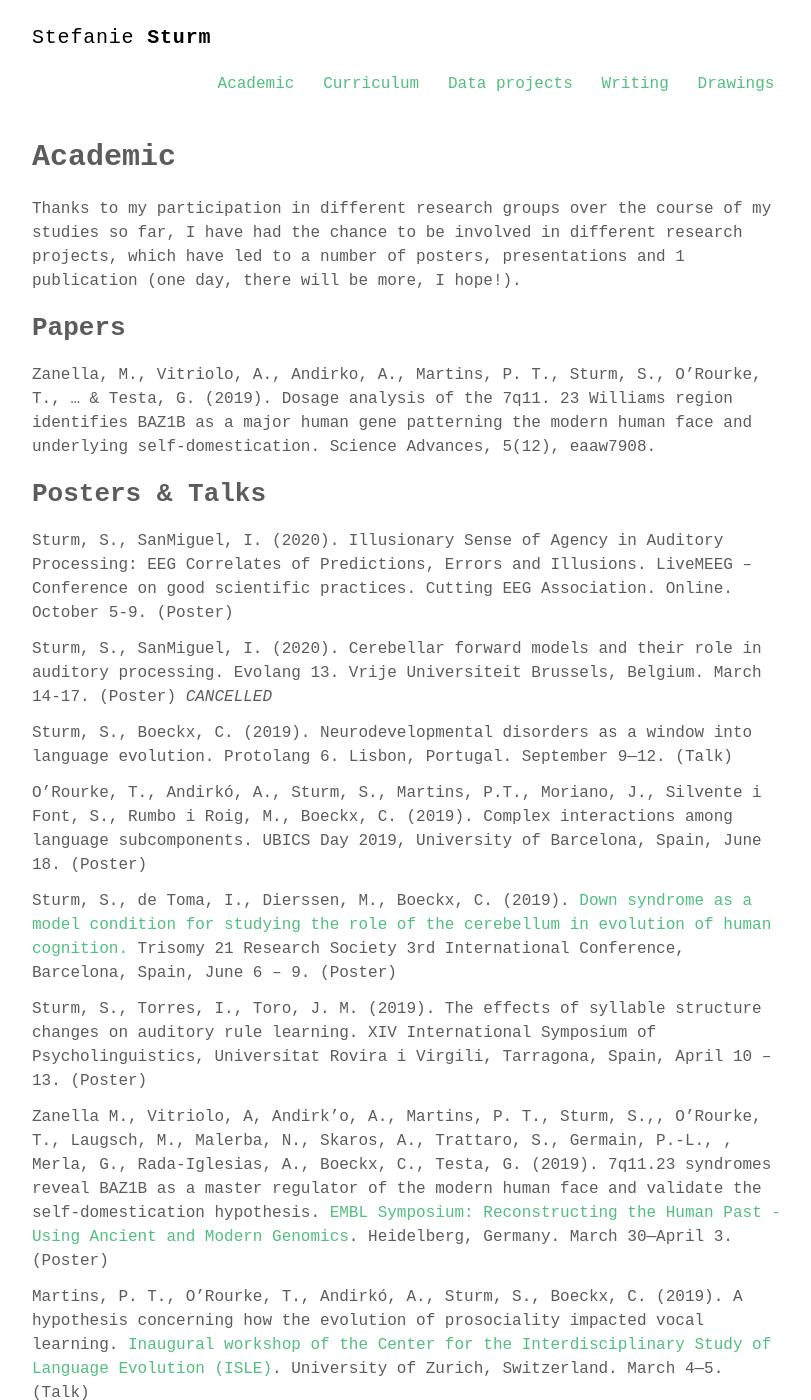
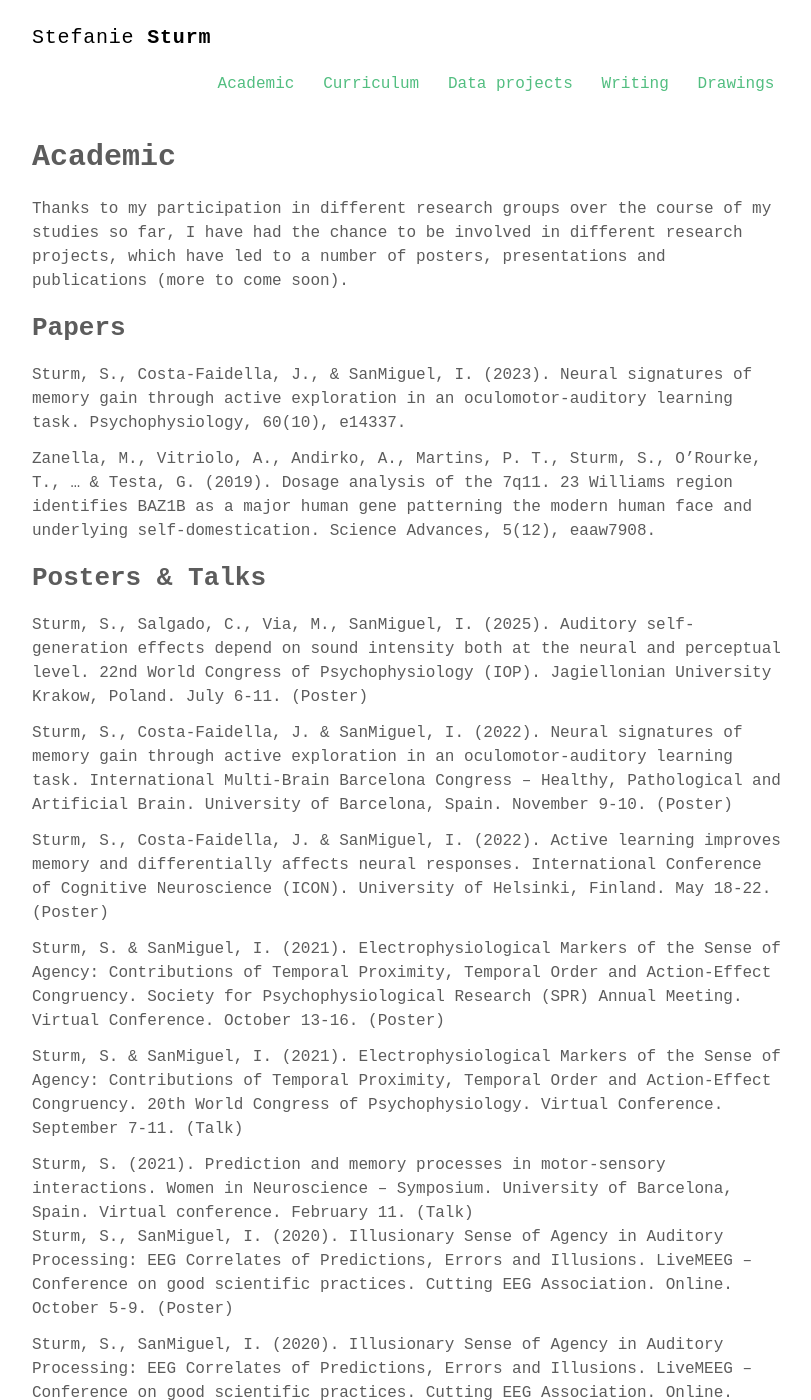
Before and after one commit to stefaniesturm/stefaniesturm.github.io, a Jekyll site: the page built from academic.md, in a window 1280 px wide and 1400 px high. Shown: the whole window, without its empty margins (232-1043 px from the left). Built offline with Jekyll 4.4.1, drawn with Linux system fonts in a browser that asks for light colours; some web fonts are replaced.

Commit message:
Update academic.md

```diff
--- a/academic.md
+++ b/academic.md
@@ -4,13 +4,28 @@ title: Academic
 permalink: /academic/
 ---
 
-Thanks to my participation in different research groups over the course of my studies so far, I have had the chance to be involved in different research projects, which have led to a number of posters, presentations and 1 publication (one day, there will be more, I hope!).
+Thanks to my participation in different research groups over the course of my studies so far, I have had the chance to be involved in different research projects, which have led to a number of posters, presentations and publications (more to come soon).
 
 <h2>Papers</h2>
+
+Sturm, S., Costa‐Faidella, J., & SanMiguel, I. (2023). Neural signatures of memory gain through active exploration in an oculomotor‐auditory learning task. Psychophysiology, 60(10), e14337.
 
 Zanella, M., Vitriolo, A., Andirko, A., Martins, P. T., Sturm, S., O’Rourke, T., ... & Testa, G. (2019). Dosage analysis of the 7q11. 23 Williams region identifies BAZ1B as a major human gene patterning the modern human face and underlying self-domestication. Science Advances, 5(12), eaaw7908.
 
 <h2>Posters & Talks</h2>
+
+Sturm, S., Salgado, C., Via, M., SanMiguel, I. (2025). Auditory self-generation effects depend on sound intensity both at the neural and perceptual level. 22nd World Congress of Psychophysiology (IOP). Jagiellonian University Krakow, Poland. July 6-11. (Poster)
+
+Sturm, S., Costa-Faidella, J. & SanMiguel, I. (2022). Neural signatures of memory gain through active exploration in an oculomotor-auditory learning task. International Multi-Brain Barcelona Congress – Healthy, Pathological and Artificial Brain. University of Barcelona, Spain. November 9-10. (Poster)
+
+Sturm, S., Costa-Faidella, J. & SanMiguel, I. (2022). Active learning improves memory and differentially affects neural responses. International Conference of Cognitive Neuroscience (ICON). University of Helsinki, Finland. May 18-22. (Poster)
+
+Sturm, S. & SanMiguel, I. (2021). Electrophysiological Markers of the Sense of Agency: Contributions of Temporal Proximity, Temporal Order and Action-Effect Congruency. Society for Psychophysiological Research (SPR) Annual Meeting. Virtual Conference. October 13-16. (Poster)
+
+Sturm, S. & SanMiguel, I. (2021). Electrophysiological Markers of the Sense of Agency: Contributions of Temporal Proximity, Temporal Order and Action-Effect Congruency. 20th World Congress of Psychophysiology. Virtual Conference. September 7-11. (Talk)
+
+Sturm, S. (2021). Prediction and memory processes in motor-sensory interactions. Women in Neuroscience – Symposium. University of Barcelona, Spain. Virtual conference. February 11. (Talk)
+Sturm, S., SanMiguel, I. (2020). Illusionary Sense of Agency in Auditory Processing: EEG Correlates of Predictions, Errors and Illusions. LiveMEEG – Conference on good scientific practices. Cutting EEG Association. Online. October 5-9. (Poster)
 
 Sturm, S., SanMiguel, I. (2020). Illusionary Sense of Agency in Auditory Processing: EEG Correlates of Predictions, Errors and Illusions. LiveMEEG – Conference on good scientific practices. Cutting EEG Association. Online. October 5-9. (Poster)
 
```
